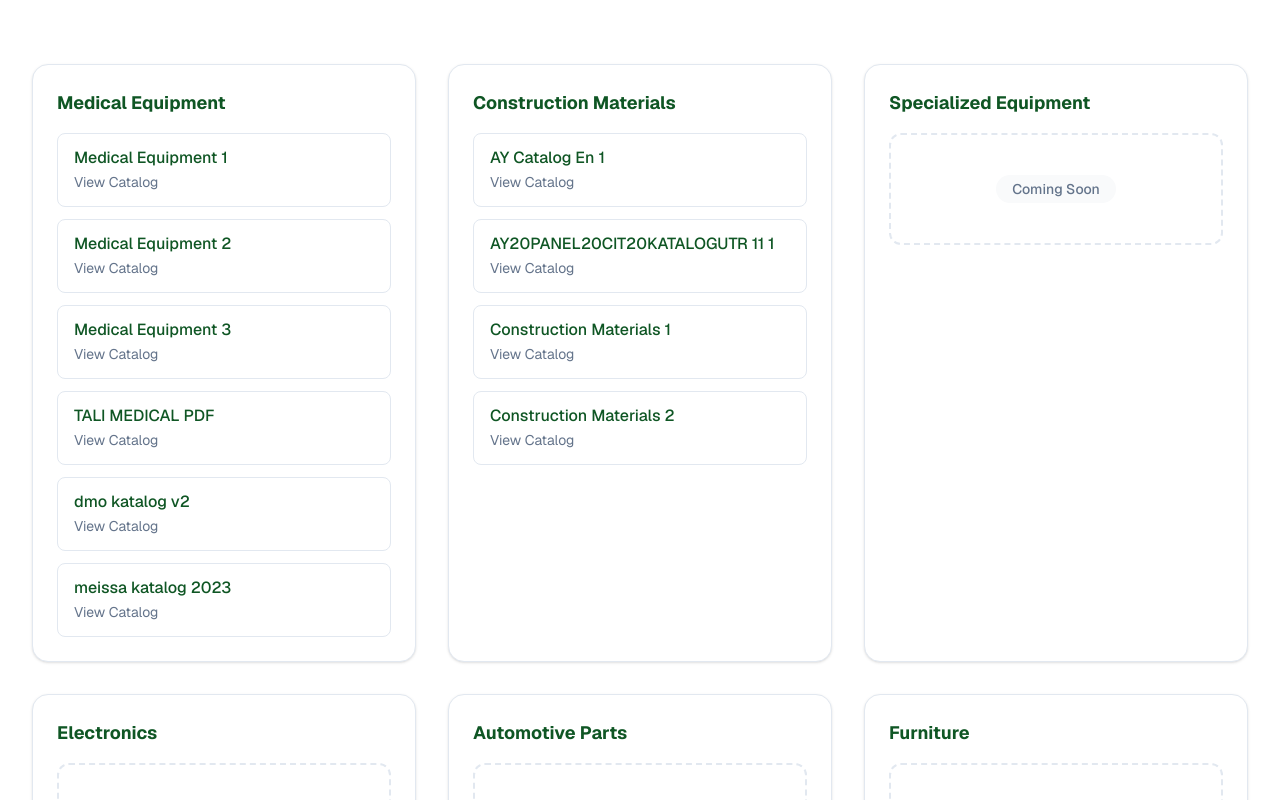
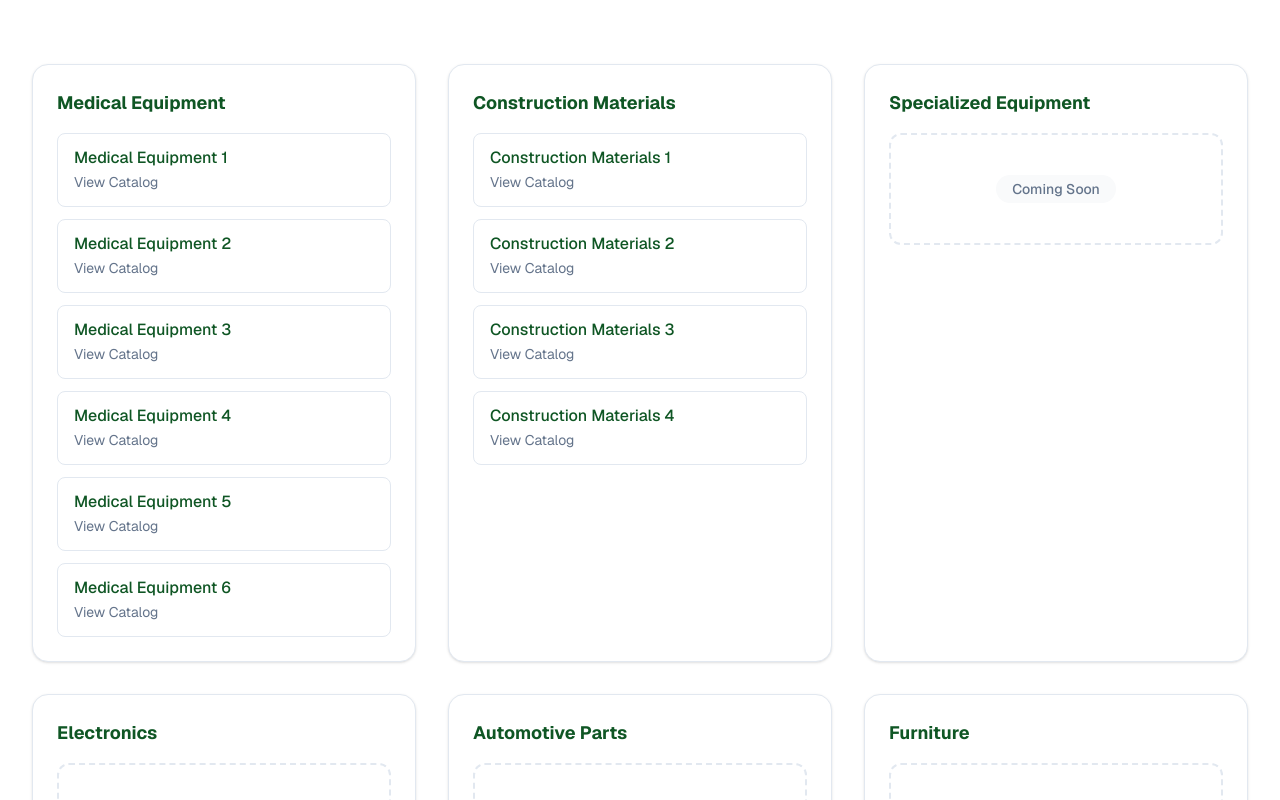
Before and after one commit to alhasan-alnagem/turkish-iraqi-gate, a Next.js app: page /en/catalogs in a window 1280 px wide. Shown: the part 675-1475 px from the top of the page. Built offline with nearby package versions, Linux system fonts and the light colour scheme.

Commit message:
Hide PDF filenames, number catalogs per category

```diff
--- a/src/app/[lang]/catalogs/page.tsx
+++ b/src/app/[lang]/catalogs/page.tsx
@@ -22,10 +22,6 @@ function listPdfs(folder: string): string[] {
     .readdirSync(dir)
     .filter((f) => f.toLowerCase().endsWith(".pdf"))
     .sort();
-}
-
-function prettyName(fileName: string): string {
-  return fileName.replace(/\.pdf$/i, "").replace(/[-_]+/g, " ").trim();
 }
 
 type Params = { lang: string };
@@ -77,7 +73,7 @@ export default async function Catalogs({ params }: { params: Promise<Params> })
                   </h3>
                   {pdfs.length > 0 ? (
                     <ul className="space-y-3">
-                      {pdfs.map((pdf) => (
+                      {pdfs.map((pdf, i) => (
                         <li key={pdf}>
                           <a
                             href={`/catalogs/${key}/${pdf}`}
@@ -86,7 +82,7 @@ export default async function Catalogs({ params }: { params: Promise<Params> })
                             className="block py-3 px-4 rounded-lg border border-[var(--border)] hover:border-[var(--accent)] hover:bg-[var(--section)] transition-colors"
                           >
                             <span className="block font-medium text-[var(--primary)]">
-                              {prettyName(pdf)}
+                              {c.categories[key] ?? key} {i + 1}
                             </span>
                             <span className="text-sm text-[var(--muted)]">{c.view}</span>
                           </a>
```
